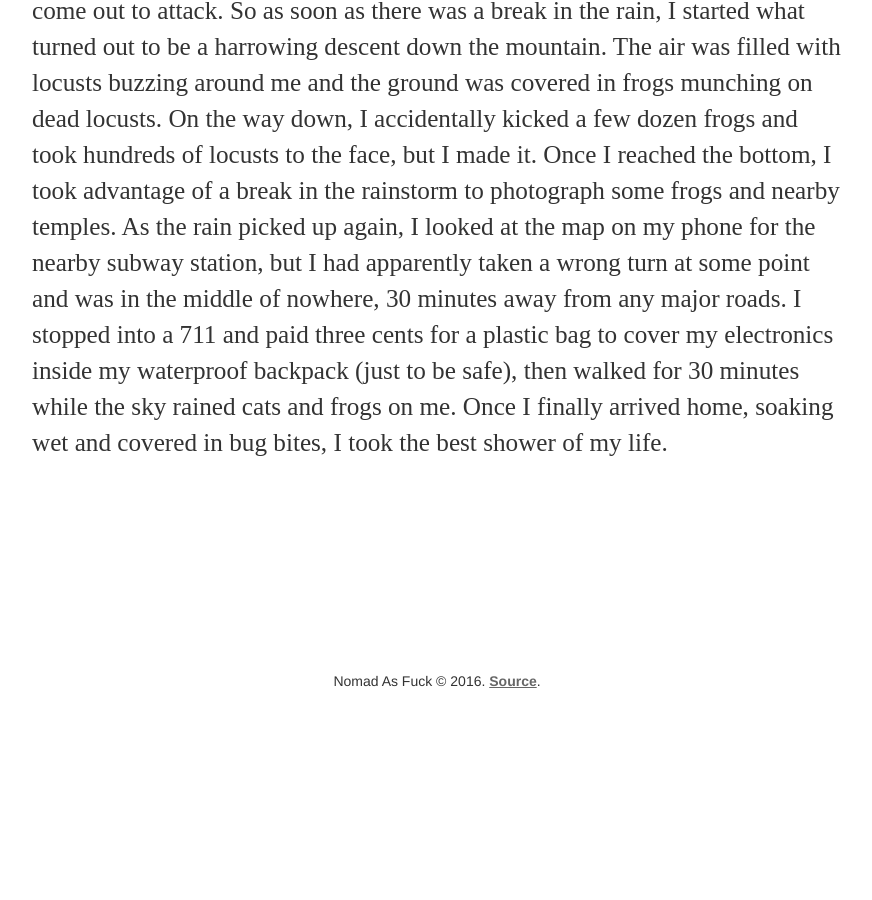
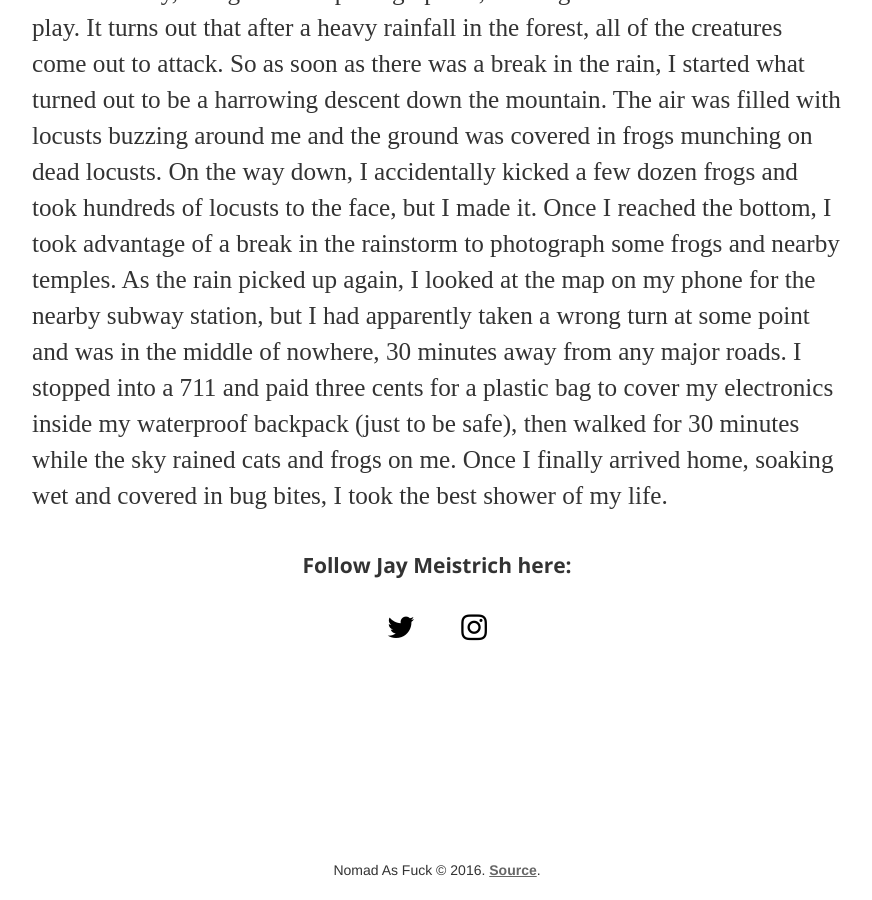
Before and after one commit to RichardLitt/nomad-as-fuck, a Jekyll site: the page built from _posts/2016-08-08-jay-meistrich.md, in a window 1280 px wide and 900 px high, scrolled down 2272 px. Shown: the whole window, without its empty margins (203-1075 px from the left). Built offline with Jekyll 4.4.1, drawn with Linux system fonts in a browser that asks for light colours; nearby versions of some CDN libraries; some web fonts are replaced; comment, search, counter and statistics services are not loaded; before the commit the page ends 2983 px from its top, so only the background shows below that.

Commit message:
Add twitter stuff, closes #14

```diff
--- a/_includes/themes/nomadasfuck/post.html
+++ b/_includes/themes/nomadasfuck/post.html
@@ -1,8 +1,8 @@
 <div class="page-header" style="border-bottom: 1px solid #999; margin: 20px 0px 20px 30px;">
   <img src="{{ BASE_PATH }}/assets/img/posts/{{ page.image }}" class="post-image" />
   <h1>{{ page.title }}</h1>
-  {% if post.twitter or post.instagram %}<p class="social-media post-sm" style="padding-left: 0px;">
-    {% if post.twitter %}<a href="https://twitter.com/{{ post.twitter }}" rel="me"><i class="fa fa-twitter"></i></a> {% endif %}{% if post.instagram %}<a href="https://instagram.com/{{ post.instagram }}"><i class="fa fa-instagram"></i></a>{% endif %}
+  {% if page.twitter or page.instagram %}<p class="social-media post-sm" style="padding-left: 0px;">
+    {% if page.twitter %}<a href="https://twitter.com/{{ page.twitter }}" rel="me"><i class="fa fa-twitter"></i></a> {% endif %}{% if page.instagram %}<a href="https://instagram.com/{{ page.instagram }}"><i class="fa fa-instagram"></i></a>{% endif %}
   </p>
   {% endif %}
   <h4>
@@ -14,6 +14,13 @@
   <div class="row-fluid">
     <div class="col-md-12 post">
       {{ content }}
+
+      {% if page.twitter or page.instagram %}
+      <h3 style="text-align: center;font-size: 1.5em;">Follow {{ page.author }} here:</h3>
+       <p class="social-media" style="text-align: center;">
+        {% if page.twitter %}<a href="https://twitter.com/{{ page.twitter }}" rel="me"><i class="fa fa-twitter"></i></a> {% endif %}{% if page.instagram %}<a href="https://instagram.com/{{ page.instagram }}"><i class="fa fa-instagram"></i></a>{% endif %}
+      </p>
+      {% endif %}
     </div>
   </div>
 </div>
```
